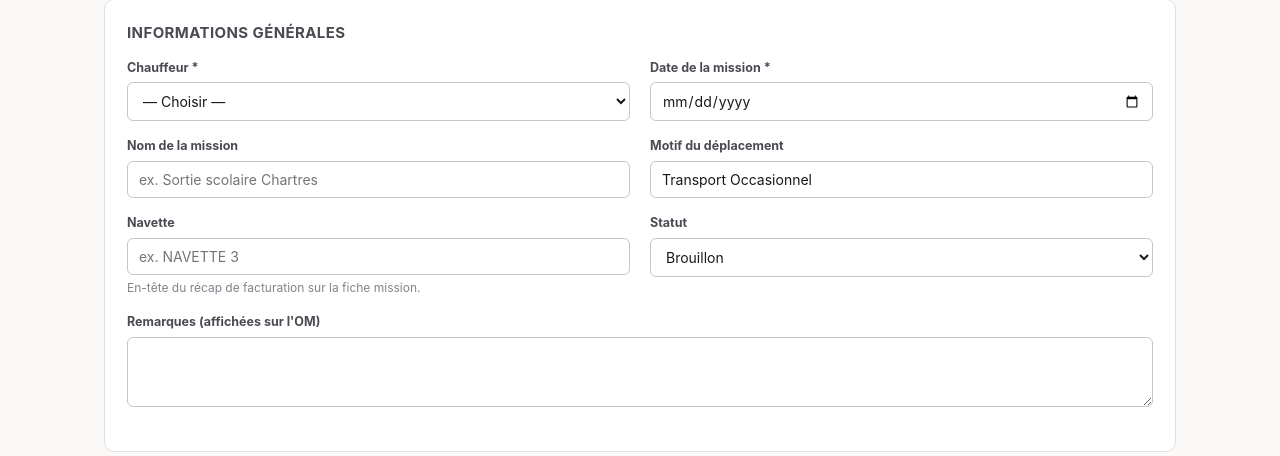
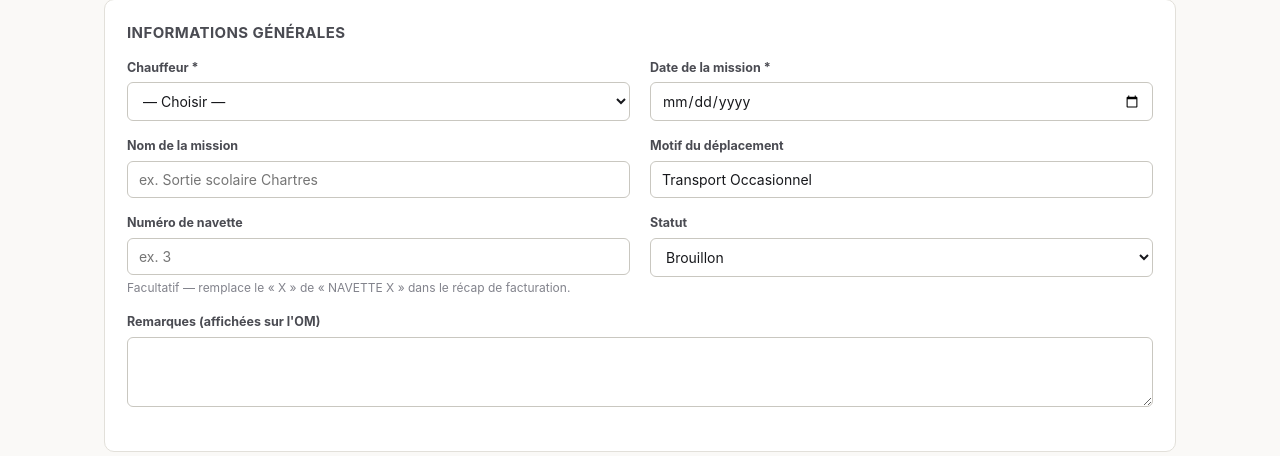
Before and after one commit to isko7/ombc-kent, a Flask app: template app/templates/missions/form.html in a window 1280 px wide. Shown: the part 142-598 px from the top of the page. Run offline with Flask 3, Linux system fonts and the light colour scheme; the template is opened without the code that fills it, so the values that code supplies are empty.

Commit message:
Récap facturation : champ "Numéro de navette" (facultatif)
Le champ ne contient plus que le numéro ; l'en-tête compose
"NAVETTE <numéro>", et retombe sur "NAVETTE X" s'il est vide. Une
saisie du type "Navette 7" est tolérée sans produire de doublon.

Co-Authored-By: Claude Opus 5 <noreply@anthropic.com>

```diff
--- a/app/templates/missions/form.html
+++ b/app/templates/missions/form.html
@@ -31,9 +31,9 @@
           <input type="text" name="motif" value="{{ mission.motif or 'Transport Occasionnel' }}">
         </div>
         <div class="field">
-          <label>Navette</label>
-          <input type="text" name="shuttle_label" value="{{ mission.shuttle_label or '' }}" placeholder="ex. NAVETTE 3">
-          <div class="hint">En-tête du récap de facturation sur la fiche mission.</div>
+          <label>Numéro de navette</label>
+          <input type="text" name="shuttle_label" value="{{ mission.shuttle_label or '' }}" placeholder="ex. 3">
+          <div class="hint">Facultatif — remplace le « X » de « NAVETTE X » dans le récap de facturation.</div>
         </div>
         <div class="field">
           <label>Statut</label>
```
Also changed, not shown: app/routes/missions.py (+8 -2 lines).
